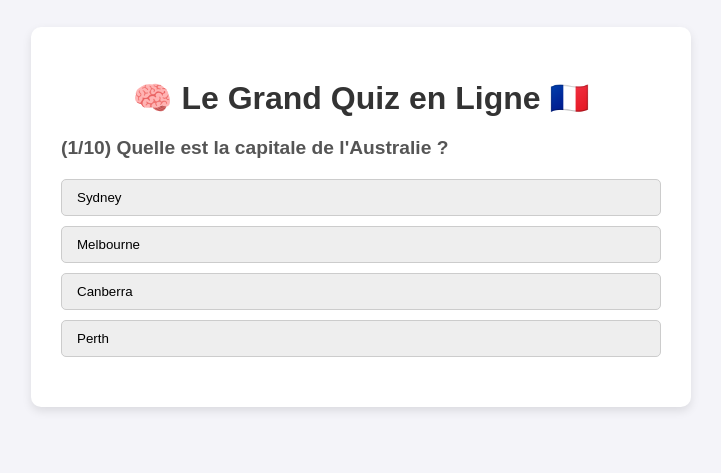
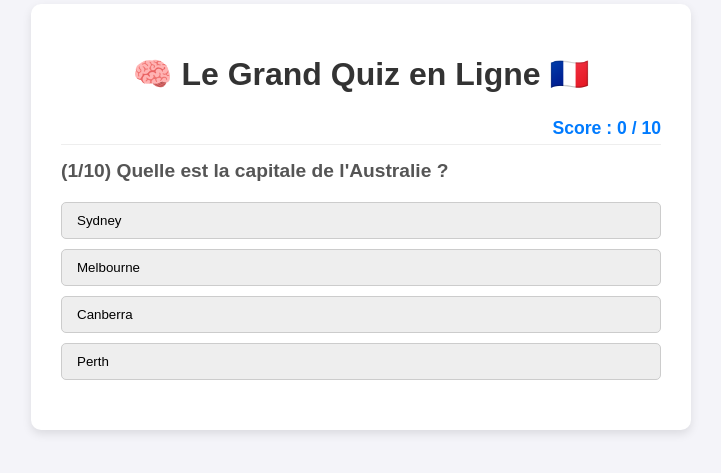
Before and after one commit to Ouarkia/cv, a plain HTML site: page testprojet.html in a window 1280 px wide. Shown: the part 183-656 px from the top of the page, without its empty margins (279-1000 px from the left). Drawn offline with Linux system fonts and the light colour scheme.

Commit message:
Update testprojet.html

```diff
--- a/testprojet.html
+++ b/testprojet.html
@@ -29,6 +29,16 @@
             color: #333;
             text-align: center;
             margin-bottom: 20px;
+        }
+
+        #score-display { /* NOUVEAU STYLE POUR L'AFFICHAGE DU SCORE */
+            text-align: right;
+            font-size: 1.1em;
+            color: #007bff;
+            font-weight: bold;
+            margin-bottom: 15px;
+            padding: 5px 0;
+            border-bottom: 1px solid #eee;
         }
 
         .question-text {
@@ -95,12 +105,20 @@
             text-align: center;
             color: #333;
         }
+
+        /* Style pour le bouton Rejouer */
+        #play-again-btn {
+            background-color: #28a745 !important;
+            border-color: #28a745 !important;
+        }
     </style>
 </head>
 <body>
 
 <div class="quiz-container">
     <h1>🧠 Le Grand Quiz en Ligne 🇫🇷</h1>
+
+    <div id="score-display">Score : 0 / 0</div>
 
     <div id="quiz-area">
         <div id="question-text" class="question-text">Question en cours...</div>
@@ -115,12 +133,15 @@
         </div>
 </div>
 
+<audio id="audio-correct" src="SON_BONNE_REPONSE.mp3" preload="auto"></audio>
+<audio id="audio-incorrect" src="SON_MAUVAISE_REPONSE.mp3" preload="auto"></audio>
+
 <script>
     // ----------------------------------------------------
     // JAVASCRIPT pour la logique du quiz
     // ----------------------------------------------------
 
-    // 1. Les données du quiz
+    // 1. Les données du quiz (reste inchangé)
     const questions = [
         {
             question: "Quelle est la capitale de l'Australie ?",
@@ -209,14 +230,21 @@
     let currentQuestionIndex = 0;
     let score = 0;
 
-    // 3. Références aux éléments HTML
+    // 3. Références aux éléments HTML (AJOUT DE scoreDisplay ET AUDIO)
     const questionElement = document.getElementById('question-text');
     const answerButtons = document.getElementById('answer-buttons');
     const nextButton = document.getElementById('next-btn');
     const quizArea = document.getElementById('quiz-area');
     const resultContainer = document.getElementById('result-container');
+    const scoreDisplay = document.getElementById('score-display'); // NOUVEAU
+    const audioCorrect = document.getElementById('audio-correct'); // NOUVEAU
+    const audioIncorrect = document.getElementById('audio-incorrect'); // NOUVEAU
 
     // 4. Fonctions
+
+    function updateScoreDisplay() { // NOUVELLE FONCTION
+        scoreDisplay.innerHTML = `Score : ${score} / ${questions.length}`;
+    }
 
     function startQuiz() {
         currentQuestionIndex = 0;
@@ -225,7 +253,8 @@
         // Afficher la zone de quiz et cacher le résultat
         quizArea.style.display = 'block';
         resultContainer.style.display = 'none';
-        nextButton.classList.remove('finish'); // S'assurer que le bouton n'a pas la classe finish
+        nextButton.classList.remove('finish');
+        updateScoreDisplay(); // MISE À JOUR DU SCORE INITIAL
         showQuestion();
     }
 
@@ -235,14 +264,19 @@
 
         let currentQuestion = questions[currentQuestionIndex];
         let questionNo = currentQuestionIndex + 1;
+
+        // Mettre à jour l'affichage de la question et du numéro
         questionElement.innerHTML = `(${questionNo}/${questions.length}) ${currentQuestion.question}`;
+
+        // Mettre à jour l'affichage du score
+        updateScoreDisplay(); // Afficher le score même lors du changement de question
 
         // 2. Créer les boutons pour les réponses
         currentQuestion.answers.forEach(answer => {
             const button = document.createElement("button");
             button.innerHTML = answer.text;
             button.classList.add("btn-option");
-            // Stocker la propriété 'correct' du JS dans l'élément HTML pour le retrouver après un clic
+            // Stocker la propriété 'correct' du JS dans l'élément HTML
             if (answer.correct) {
                 button.dataset.correct = answer.correct;
             }
@@ -268,11 +302,15 @@
         if (isCorrect) {
             selectedBtn.classList.add("correct");
             score++;
+            audioCorrect.play(); // JOUER LE SON CORRECT
         } else {
             selectedBtn.classList.add("incorrect");
+            audioIncorrect.play(); // JOUER LE SON INCORRECT
         }
 
-        // Marquer la bonne réponse si l'utilisateur a faux (ou même s'il a juste)
+        updateScoreDisplay(); // MISE À JOUR DU SCORE APRÈS LE CHOIX
+
+        // Marquer la bonne réponse et désactiver tous les boutons
         Array.from(answerButtons.children).forEach(button => {
             if(button.dataset.correct === "true") {
                 button.classList.add("correct");
```
